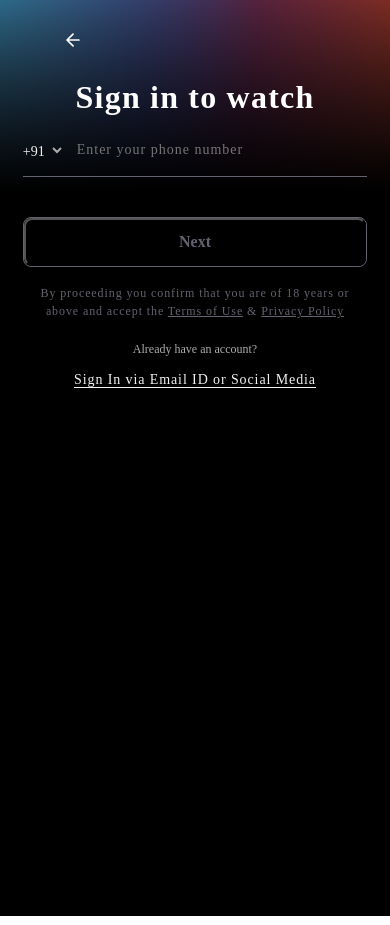
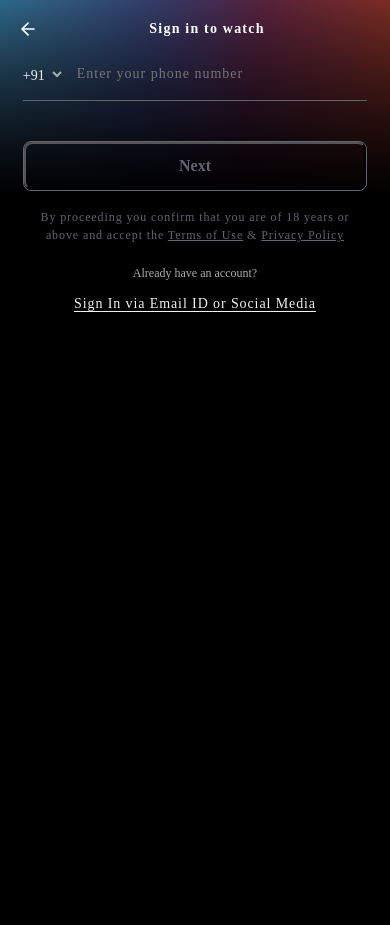
Before and after one commit to bhushan-mehta9/sonyliv-w12, a Next.js app: page /test in a window 390 px wide. Built offline with nearby package versions, Linux system fonts and the light colour scheme.

Commit message:
Ui fixes

```diff
--- a/components/SignIn/SignIn.js
+++ b/components/SignIn/SignIn.js
@@ -9,7 +9,13 @@ import Image from "next/image";
 import EmailAndSocialPopup from "../../components/Modal/SignInEmailSocialPopup/EmailAndSocialPopup";
 import LinkYourMobilePopup from "../../components/Modal/LinkYourMobile/LinkYourMobilePopup";
 import ArrowLeft from "../../public/images/arrowLeft.svg";
-// import Player from "@/pages/player";
+import {
+  isMobile,
+  isTablet,
+  isMobileOnly,
+  isDesktop,
+} from "react-device-detect";
+
 
 const SignIn=({handleBack,handlePageChange,closeSignIn}) =>{
   const [isModalOpen, setIsModalOpen] = useState(false);
@@ -79,6 +85,10 @@ const SignIn=({handleBack,handlePageChange,closeSignIn}) =>{
   const onNumberChange=(e)=> {
     setphonenumber(e.target.value);
   }
+  const phoneno=(e)=> {
+
+  }
+
   const emailHandler=(e)=> {
     setemail(true);
     setSocialLoginModal(false);
@@ -100,10 +110,10 @@ const SignIn=({handleBack,handlePageChange,closeSignIn}) =>{
   }
 
   return (
-    <div className={style.main}>
+    <div>
       <div className={style.mainheader}>
-        {
-          mobile ?
+        {/* {
+          isMobileOnly ?
         <div className={style.header}>
           <div onClick={handleBackClick}>
           <Image
@@ -112,8 +122,8 @@ const SignIn=({handleBack,handlePageChange,closeSignIn}) =>{
               className={style.arrow}
             />
           </div>
-          <div className={style.sign}>Sign in to watch </div>
-          {linkPage ? (
+          {/* <div className={style.sign}>Sign in to watchs </div> */}
+          {/* {linkPage ? (
             <>
               <div className={style.sign}>Link  Mobile no. with Email ID</div>
             </>
@@ -123,7 +133,7 @@ const SignIn=({handleBack,handlePageChange,closeSignIn}) =>{
             </>
           )}
           <div className={style.skip}>Skip </div>
-        </div> :
+        //</div> :  */}
         <div className={style.headerweb}>
         <div className={style.imgdiv} onClick={handleBackClick}>
         <Image
@@ -142,7 +152,7 @@ const SignIn=({handleBack,handlePageChange,closeSignIn}) =>{
             </>
           )}
         </div>
-        }
+       {/* } */}
         <div className={style.new}>
           {email ? (
             <div className={style.containeremail}>
@@ -159,7 +169,6 @@ const SignIn=({handleBack,handlePageChange,closeSignIn}) =>{
                 Note: OTP will be sent to your mobile number linked with this
                 email id
               </div>
-              <div></div>
             </div>
           ) : (
             <>
@@ -176,11 +185,10 @@ const SignIn=({handleBack,handlePageChange,closeSignIn}) =>{
                 </select>
                 <input
                   className={style.number}
-                  id="phone"
-                  type="tel"
-                  name="phone"
+                  max="10"
                   value={phonenumber}
                   onChange={onNumberChange}
+                  onkeypress={phoneno}
                   placeholder="Enter your phone number"
                 />
               </div>
@@ -191,7 +199,7 @@ const SignIn=({handleBack,handlePageChange,closeSignIn}) =>{
           ) : (
             ""
           )} */}
-          {mobile ? (
+          {isMobileOnly ? (
             <div className={style.refcode}>
               Have a referral code ?{" "}
               <span className={style.apply}> Click to apply</span>
--- a/components/SignIn/SignIn.module.scss
+++ b/components/SignIn/SignIn.module.scss
@@ -57,7 +57,7 @@
     }
     .headerweb{
         // margin-top: 60px;
-        // display: flex;
+        display: flex;
         // justify-content: space-between;
         padding-top: 20px;
         padding-left: 53px;
@@ -90,6 +90,8 @@
             font-size: 32px;
             line-height: 40px;
             margin-top: 25px;
+            margin-left: auto;
+            margin-right: auto;
         }
     }
     .new{
@@ -97,7 +99,6 @@
         margin-left: auto;
         margin-right: auto;
         margin-top: 60px;
-
         width: 412px;
         .containeremail{
             .email{
@@ -292,15 +293,18 @@
         margin: 2%;
         height: auto;
         min-height: 900px;
-        .header{
-            margin-top: 10%;
+        .headerweb{
+            margin-top: 17px;
             display: flex;
-            justify-content: space-between;
-            .arrow{
-                height: 17px;
-                width: 15px;
+            align-items: center;
+            // justify-content: space-between;
+            padding: 0px;
+            .imgdiv{
+                .arrowLeft{
+                    margin-left: 8px;
+                }
             }
-            .sign{
+            .signweb{
                 // font-family: 'SF Pro';
                 font-style: normal;
                 font-weight: 700;
@@ -324,6 +328,13 @@
             margin-top: 10px;
             width: 100%;
             padding: 15px;
+            .containeremail{
+                .email{
+                }
+                .note{
+                width: auto;
+                }
+            }
             .container{
                 display: flex;
                 margin-top: 6%;
```
Also changed, not shown: 1 other file (tests, documents, lock files or other folders).
